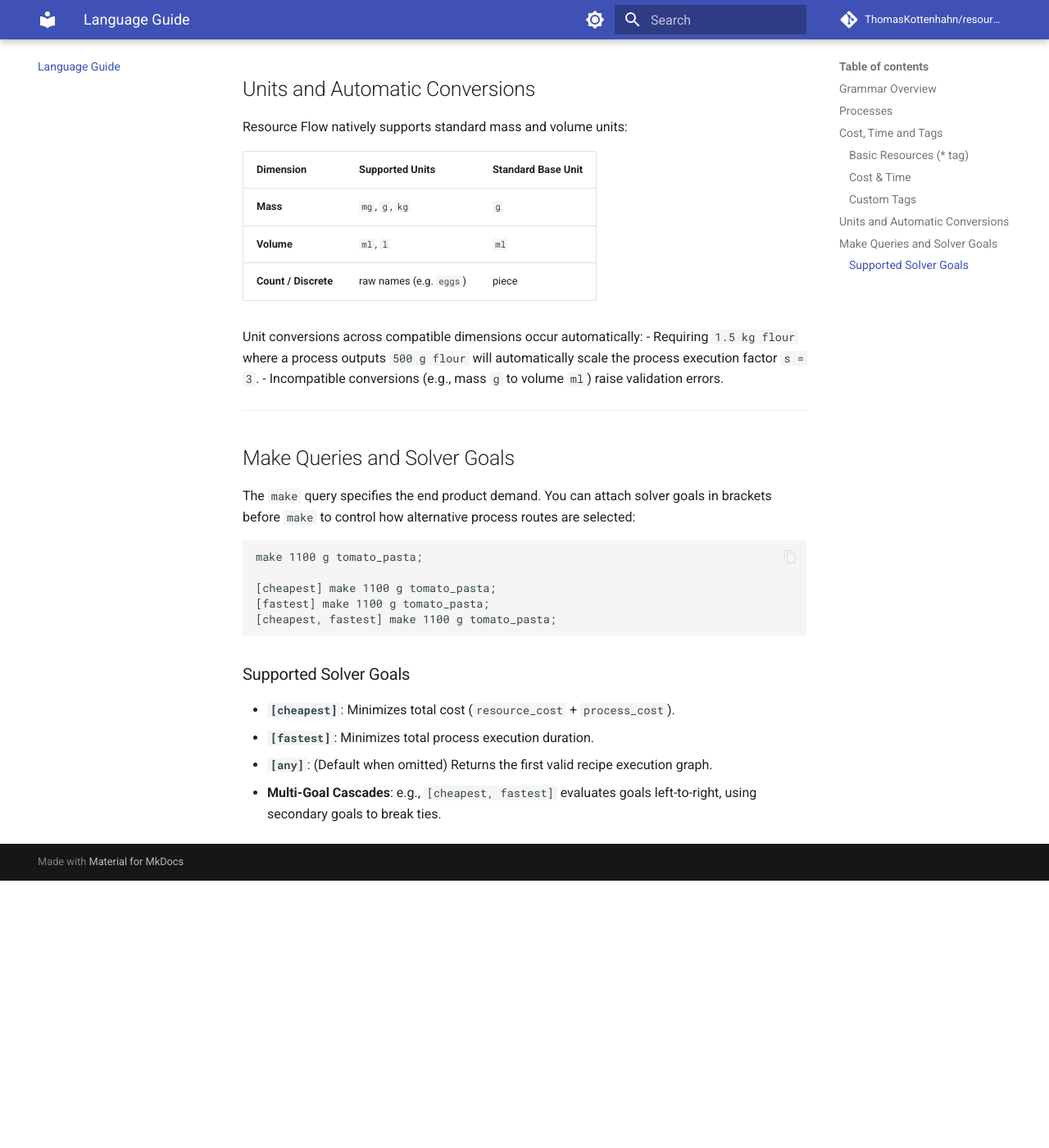
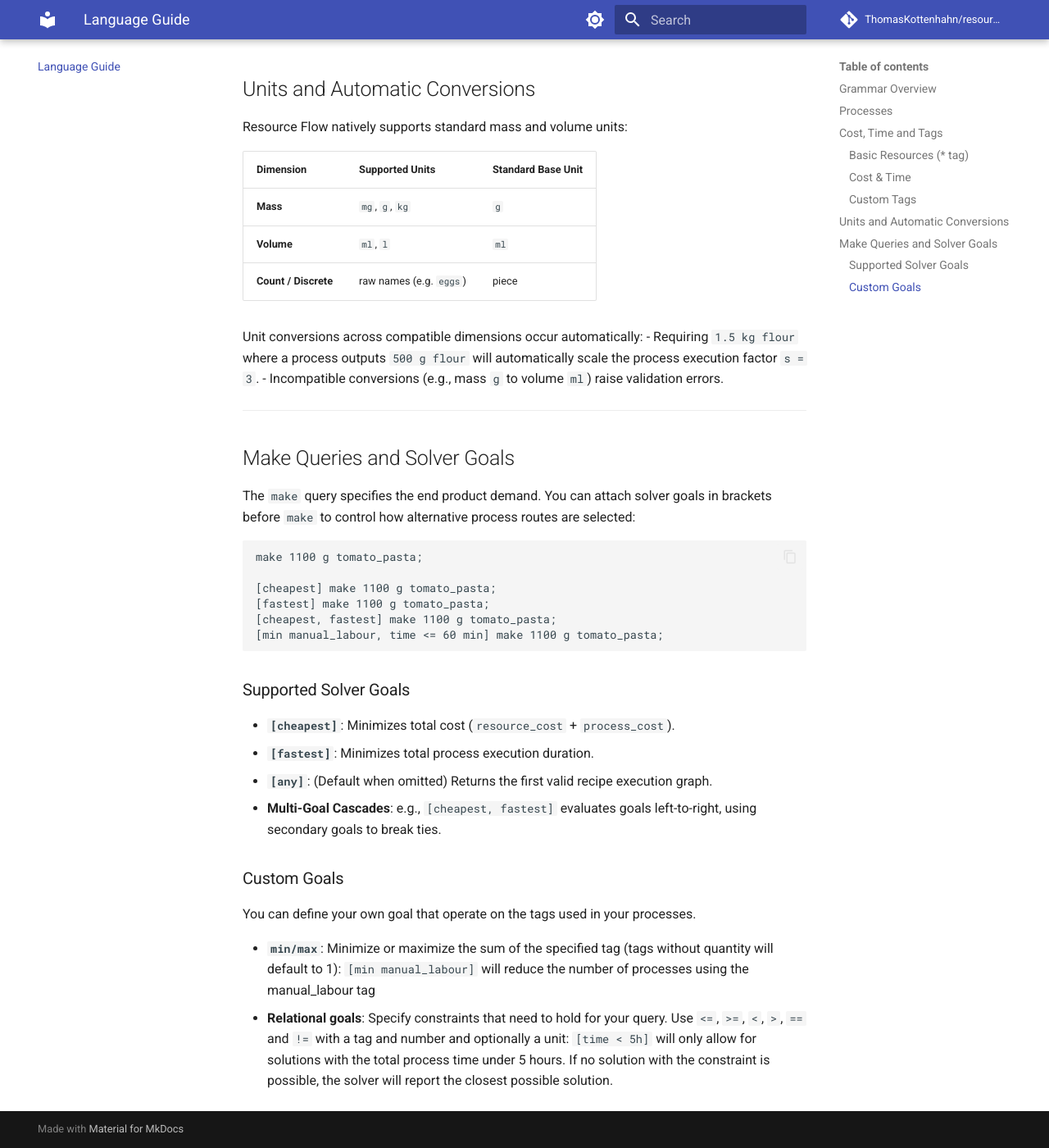
Before and after one commit to ThomasKottenhahn/resource-flow, an MkDocs documentation site: the page built from docs/language-guide.md, in a window 1280 px wide and 1400 px high, scrolled down 1800 px. Shown: the whole window at 82% size. Built offline with MkDocs 1.6.1 and Material for MkDocs 9.7.7, drawn with Linux system fonts in a browser that asks for light colours; comment, search, counter and statistics services are not loaded; before the commit the page ends 2874 px from its top, so only the background shows below that.

Commit message:
added custom Goal documentation

````diff
--- a/docs/language-guide.md
+++ b/docs/language-guide.md
@@ -102,6 +102,7 @@ make 1100 g tomato_pasta;
 [cheapest] make 1100 g tomato_pasta;
 [fastest] make 1100 g tomato_pasta;
 [cheapest, fastest] make 1100 g tomato_pasta;
+[min manual_labour, time <= 60 min] make 1100 g tomato_pasta;
 ```
 
 ### Supported Solver Goals
@@ -109,3 +110,10 @@ make 1100 g tomato_pasta;
 - **`[fastest]`**: Minimizes total process execution duration.
 - **`[any]`**: (Default when omitted) Returns the first valid recipe execution graph.
 - **Multi-Goal Cascades**: e.g., `[cheapest, fastest]` evaluates goals left-to-right, using secondary goals to break ties.
+
+### Custom Goals
+
+You can define your own goal that operate on the tags used in your processes.
+
+- **`min/max`**: Minimize or maximize the sum of the specified tag (tags without quantity will default to 1): `[min manual_labour]` will reduce the number of processes using the manual_labour tag
+- **Relational goals**: Specify constraints that need to hold for your query. Use `<=`, `>=`, `<`, `>`, `==` and `!=` with a tag and number and optionally a unit: `[time < 5h]` will only allow for solutions with the total process time under 5 hours. If no solution with the constraint is possible, the solver will report the closest possible solution.
````
